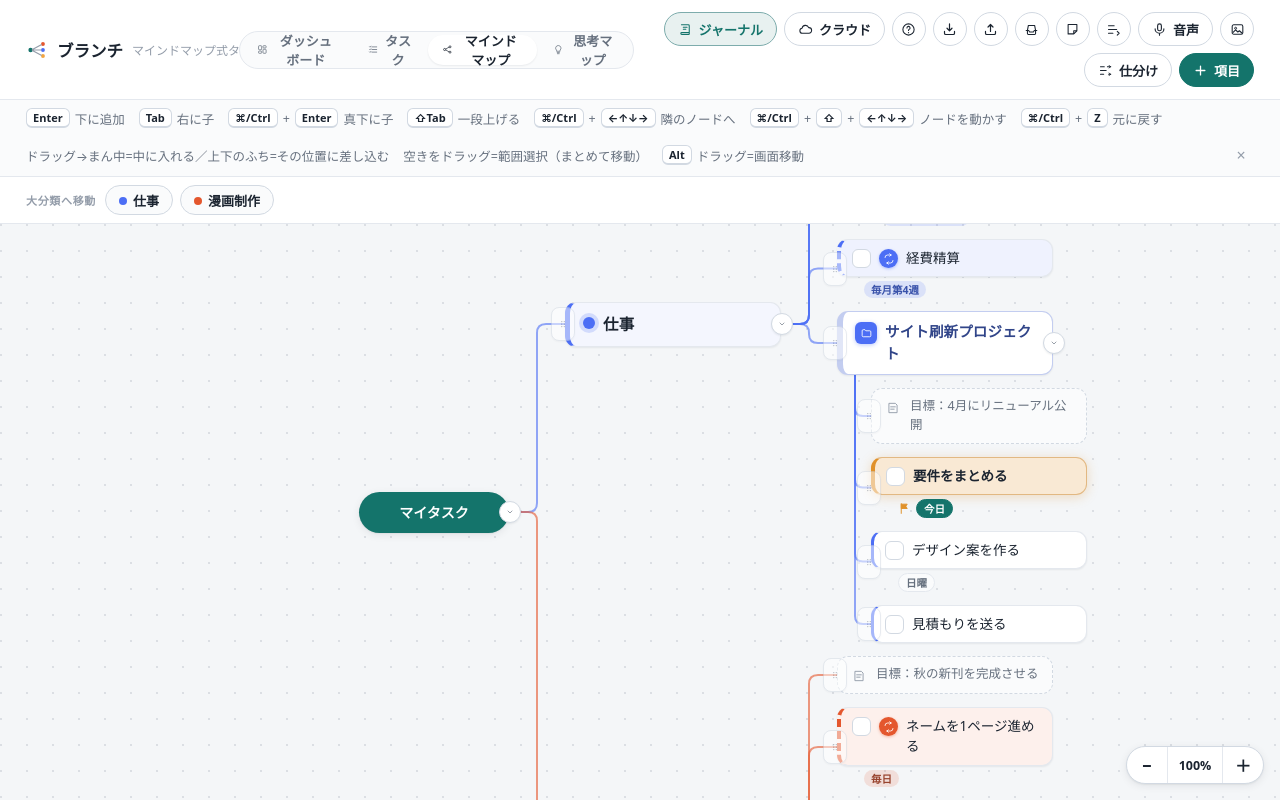
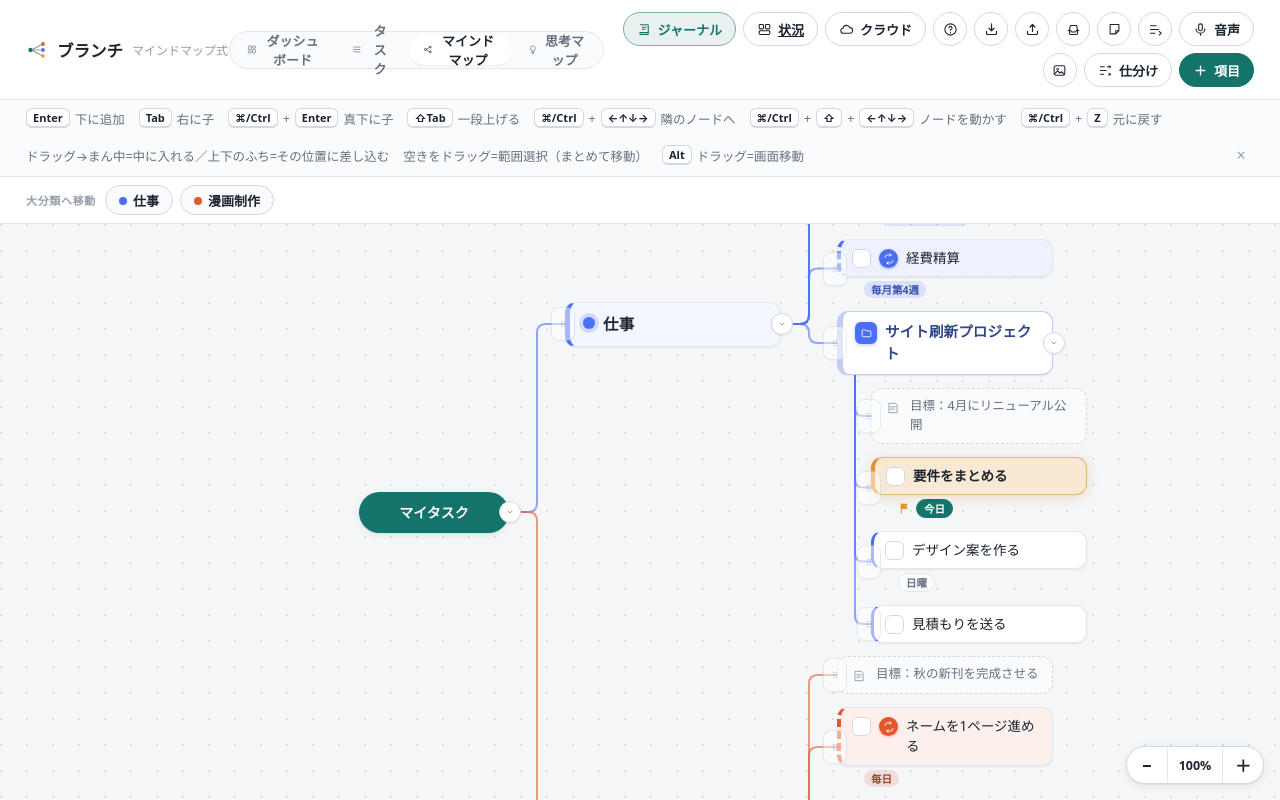
Before and after one commit to gyaiiiin0727/lifelog, a plain HTML site: page branch-tasks.html in a window 1280 px wide. Drawn offline with Linux system fonts and the light colour scheme.

Commit message:
Branch: add 状況 button linking to status board
Co-Authored-By: Claude Opus 5.5 <noreply@anthropic.com>

```diff
--- a/branch-tasks.html
+++ b/branch-tasks.html
@@ -775,6 +775,10 @@
       <svg viewBox="0 0 24 24" fill="none"><path d="M5.5 4.5h11a1.5 1.5 0 0 1 1.5 1.5v13a1 1 0 0 1-1 1h-11a1.5 1.5 0 0 1 0-3H18" stroke="currentColor" stroke-width="1.7" stroke-linecap="round" stroke-linejoin="round"/><path d="M8.5 8.5h6M8.5 11.5h4" stroke="currentColor" stroke-width="1.7" stroke-linecap="round"/></svg>
       <span class="lbl">ジャーナル</span>
     </a>
+    <a class="btn" id="btn-status" href="branch-dash.html" title="いまの状況ボードを見る">
+      <svg viewBox="0 0 24 24" fill="none"><rect x="3.5" y="4" width="7" height="7" rx="1.5" stroke="currentColor" stroke-width="1.7"/><rect x="13.5" y="4" width="7" height="7" rx="1.5" stroke="currentColor" stroke-width="1.7"/><rect x="3.5" y="14" width="17" height="6" rx="1.5" stroke="currentColor" stroke-width="1.7"/></svg>
+      <span class="lbl">状況</span>
+    </a>
     <button class="btn" id="btn-cloud" title="クラウド同期">
       <svg viewBox="0 0 24 24" fill="none"><path d="M7 18a4 4 0 0 1-.5-7.97 5.5 5.5 0 0 1 10.6-1.02A3.75 3.75 0 0 1 17.5 18z" stroke="currentColor" stroke-width="1.7" stroke-linejoin="round"/></svg>
       <span class="lbl" id="cloud-lbl">クラウド</span>
```
